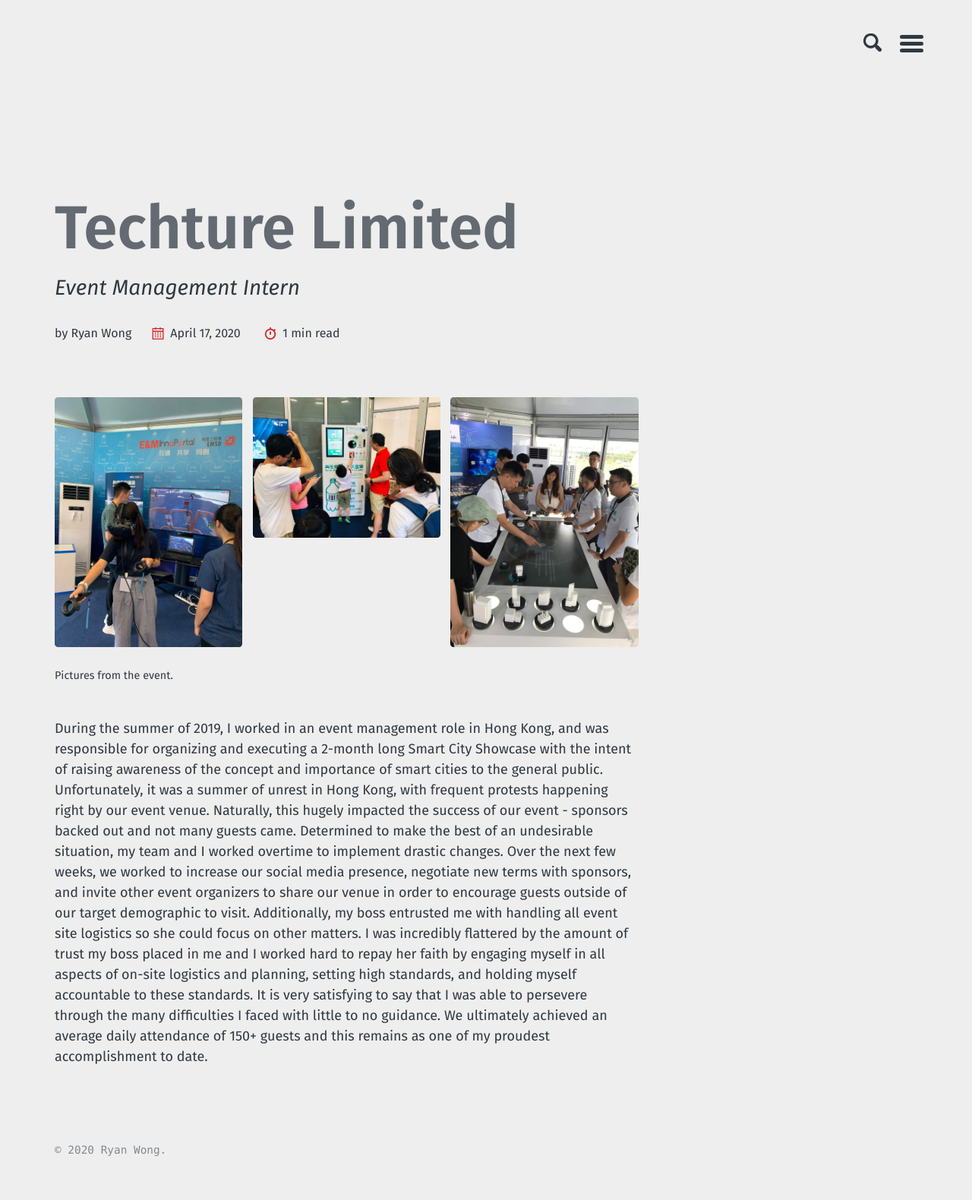
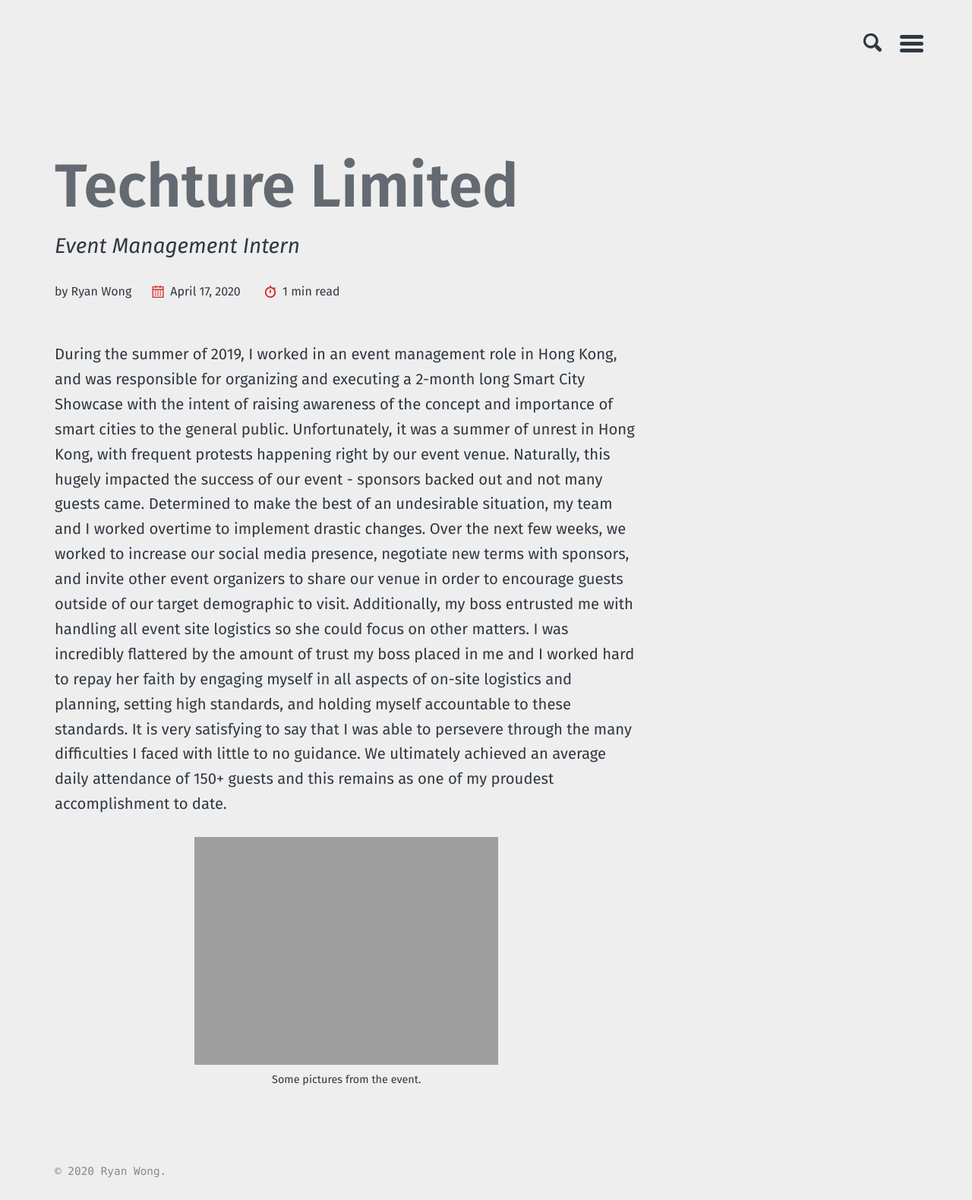
Before and after one commit to ryanwonghc/ryanwonghc.github.io, a Jekyll site: the page built from _experiences/Techture-Limited.md, in a window 1280 px wide. Shown: the whole page at 76% size. Built offline with Jekyll 4.4.1, drawn with Linux system fonts in a browser that asks for light colours; before the commit the page ends 1553 px from its top, so only the background shows below that.

```diff
--- a/_experiences/Techture-Limited.md
+++ b/_experiences/Techture-Limited.md
@@ -10,11 +10,9 @@
 read_time: true
 ---
 
-<figure class="third">
-	<img src="{{ site.url }}{{ site.baseurl }}/images/Experiences/TechturePost1.jpg">
-	<img src="{{ site.url }}{{ site.baseurl }}/images/Experiences/TechturePost2.jpg">
-	<img src="{{ site.url }}{{ site.baseurl }}/images/Experiences/TechturePost3.jpg">
-	<figcaption>Pictures from the event.</figcaption>
+During the summer of 2019, I worked in an event management role in Hong Kong, and was responsible for organizing and executing a 2-month long Smart City Showcase with the intent of raising awareness of the concept and importance of smart cities to the general public. Unfortunately, it was a summer of unrest in Hong Kong, with frequent protests happening right by our event venue. Naturally, this hugely impacted the success of our event - sponsors backed out and not many guests came. Determined to make the best of an undesirable situation, my team and I worked overtime to implement drastic changes. Over the next few weeks, we worked to increase our social media presence, negotiate new terms with sponsors, and invite other event organizers to share our venue in order to encourage guests outside of our target demographic to visit. Additionally, my boss entrusted me with handling all event site logistics so she could focus on other matters. I was incredibly flattered by the amount of trust my boss placed in me and I worked hard to repay her faith by engaging myself in all aspects of on-site logistics and planning, setting high standards, and holding myself accountable to these standards. It is very satisfying to say that I was able to persevere through the many difficulties I faced with little to no guidance. We ultimately achieved an average daily attendance of 150+ guests and this remains as one of my proudest accomplishment to date.
+
+<figure style="width: 600px" class="align-center">
+  <img src="{{ site.url }}{{ site.baseurl }}/images/Experiences/TechturePost.jpg" alt="">
+  <figcaption>Some pictures from the event.</figcaption>
 </figure>
-
-During the summer of 2019, I worked in an event management role in Hong Kong, and was responsible for organizing and executing a 2-month long Smart City Showcase with the intent of raising awareness of the concept and importance of smart cities to the general public. Unfortunately, it was a summer of unrest in Hong Kong, with frequent protests happening right by our event venue. Naturally, this hugely impacted the success of our event - sponsors backed out and not many guests came. Determined to make the best of an undesirable situation, my team and I worked overtime to implement drastic changes. Over the next few weeks, we worked to increase our social media presence, negotiate new terms with sponsors, and invite other event organizers to share our venue in order to encourage guests outside of our target demographic to visit. Additionally, my boss entrusted me with handling all event site logistics so she could focus on other matters. I was incredibly flattered by the amount of trust my boss placed in me and I worked hard to repay her faith by engaging myself in all aspects of on-site logistics and planning, setting high standards, and holding myself accountable to these standards. It is very satisfying to say that I was able to persevere through the many difficulties I faced with little to no guidance. We ultimately achieved an average daily attendance of 150+ guests and this remains as one of my proudest accomplishment to date.
--- a/_sass/basically-basic/_base.scss
+++ b/_sass/basically-basic/_base.scss
@@ -96,61 +96,6 @@
   @include fluid-type($min-vw, $max-vw, 12px, 14px);
 }
 
-/* Figures and Images */
-figure {
-  display: -webkit-box;
-  display: flex;
-  -webkit-box-pack: justify;
-  justify-content: space-between;
-  -webkit-box-align: start;
-  align-items: flex-start;
-  flex-wrap: wrap;
-  margin: 2em 0;
-
-  img,
-  iframe,
-  .fluid-width-video-wrapper {
-    margin-bottom: 1em;
-  }
-
-  img {
-    width: 100%;
-    border-radius: $border-radius;
-    -webkit-transition: $global-transition;
-    transition: $global-transition;
-  }
-
-  > a {
-    display: block;
-  }
-
-  &.half {
-    > a,
-    > img {
-      @include breakpoint($small) {
-        width: calc(50% - 0.5em);
-      }
-    }
-
-    figcaption {
-      width: 100%;
-    }
-  }
-
-  &.third {
-    > a,
-    > img {
-      @include breakpoint($small) {
-        width: calc(33.3333% - 0.5em);
-      }
-    }
-
-    figcaption {
-      width: 100%;
-    }
-  }
-}
-/* end of changes*/
 
 figcaption {
   margin: 0.5rem 0;
```
Also changed, not shown: experiences.md (+1 -1 lines), projects.md (+1 -1 lines), images/Design/blank.jpg, images/Experiences/TechturePost1.jpg (deleted), images/Experiences/TechturePost2.jpg (deleted), images/Experiences/TechturePost3.jpg (deleted), 1 other file.
